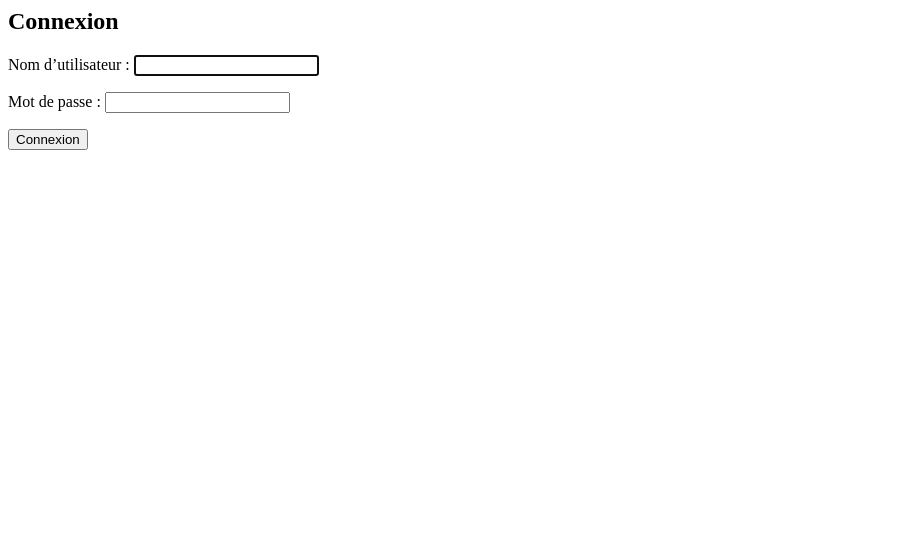
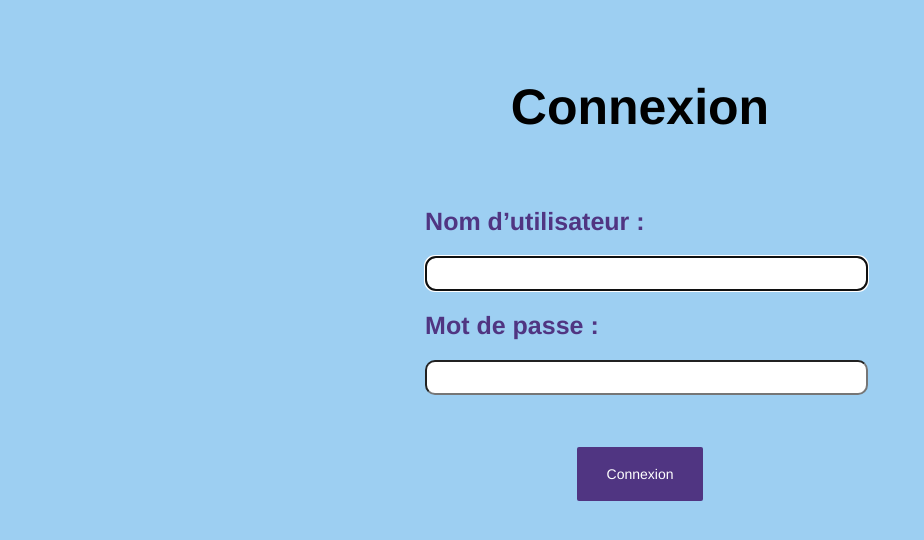
Before and after one commit to TOOKKII/Lyonpalme, a Django app: page /inscription/login in a window 1280 px wide. Shown: the top 540 px of the page, without its empty margins (0-924 px from the left). Run offline with Django 4.2, Linux system fonts and the light colour scheme; parts of the project's set-up code (start-up, migrations or seed data) failed here and were passed over.

Commit message:
Ajout CSS aux formulaires

```diff
--- a/lyon_palme/inscription/static/inscription/style.css
+++ b/lyon_palme/inscription/static/inscription/style.css
@@ -5,6 +5,13 @@ label
     display: block;
     margin: 20px 33% 0;
     color : rgb(80, 53, 130);}
+
+h1
+{font-family: Helvetica;
+    font-weight: bold;
+    font-size: 50px;
+    text-align: center;
+}
 
 input
 {font-family: Helvetica;
--- a/lyon_palme/inscription/templates/inscription/login.html
+++ b/lyon_palme/inscription/templates/inscription/login.html
@@ -1,13 +1,19 @@
 {% load static %}
+<link rel="stylesheet" href="{% static 'inscription/style.css' %}">
 
 {% block content %}
-  <h2>Connexion</h2>
+</br>
+</br>
+  <h1>Connexion</h1>
+</br>
   {% if form.errors %}
     <p>Votre nom d'utilisateur et/ou mot de passe sont incorrects.</p>
   {% endif %}
   <form method="post" action="">
     {% csrf_token %}
     {{ form.as_p }}
-    <button type="submit">Connexion</button>
+  </br>
+</br>
+    <center><button type="submit" style="text-align:center;word-break: break-all; box-sizing: border-box; text-align:center; display: inline-block;padding-left: 30px; padding-right: 30px;padding-top: 20px; padding-bottom: 20px;background-color:rgb(80, 53, 130); border: rgba(0, 0, 0, 0) solid 0px; border-radius: 2px;font-family :Helvetica, Arial, sans-serif; font-size: 14px;color: rgb(255, 255, 255); line-height: 1; letter-spacing:1pxpx;">Connexion</button></center>
   </form>
 {% endblock %}
```
Also changed, not shown: lyon_palme/inscription/templates/inscription/change_password.html (+9 -1 lines), lyon_palme/db.sqlite3.
